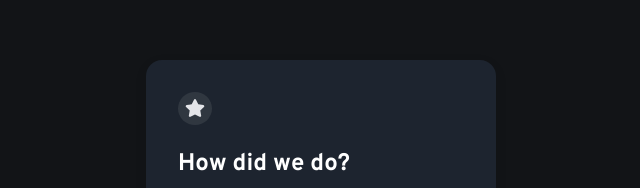
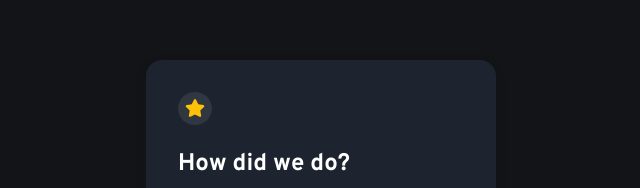
Before and after one commit to akinblaq/RATING-APP, a React (Vite) app: page / in a window 1280 px wide. Shown: the part 147-335 px from the top of the page, without its empty margins (319-959 px from the left). Built offline with nearby package versions, Linux system fonts and the light colour scheme.

Commit message:
star rating hover color updated

```diff
--- a/src/Rating.jsx
+++ b/src/Rating.jsx
@@ -14,7 +14,7 @@ export default function Rating({ rating, setRating, handleSubmit, showError }) {
               <FaStar
                 className="fa-star"
                 size={24}
-                color={starValue <= (hover || rating) ? "#ffc107" : "#e4e5e9"}
+                color={starValue <= (hover || rating) ? "#ffc107" : "#ffc107"}
                 onClick={() => setRating(starValue)}
                 onMouseEnter={() => setHover(starValue)}
                 onMouseLeave={() => setHover(null)}
--- a/src/index.css
+++ b/src/index.css
@@ -60,7 +60,7 @@ body {
 }
 
 .star-wrapper:hover {
-  background-color: var(--Grey-900);
+  background-color: var(--Grey-500);
 }
 
 .fa-star {
@@ -68,6 +68,25 @@ body {
   height: 20px;
   display: flex;
   margin-top: 3px;
+}
+
+.fa-star {
+  animation: bounceFade 0.4s ease;
+}
+
+@keyframes bounceFade {
+  0% {
+    transform: scale(0.5);
+    opacity: 0;
+  }
+  50% {
+    transform: scale(1.2);
+    opacity: 0.7;
+  }
+  100% {
+    transform: scale(1);
+    opacity: 1;
+  }
 }
 
 .confirm-msg {
```
